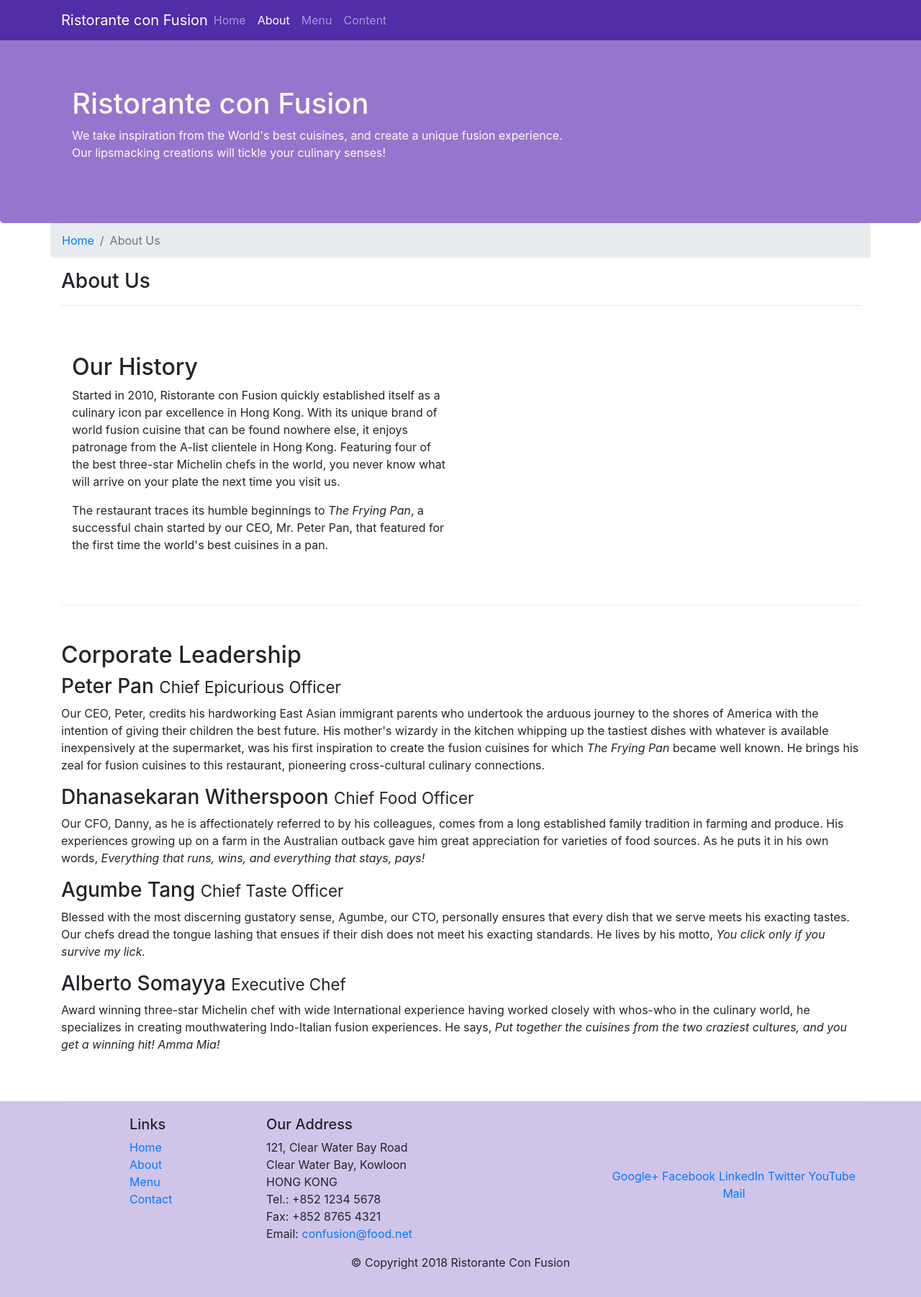
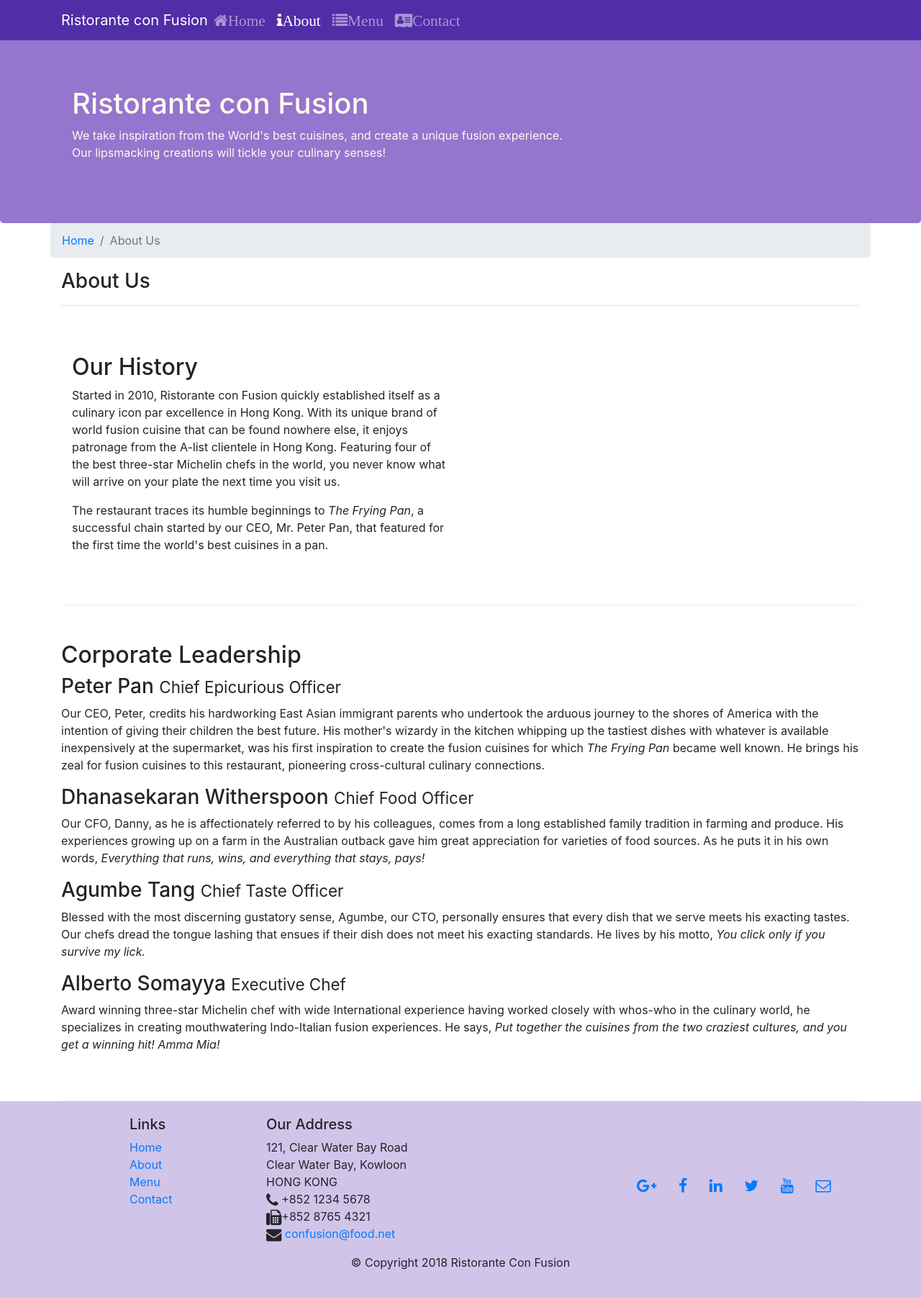
Before and after one commit to imranumer/confusion-bootstrap, a website: page aboutus.html in a window 1280 px wide. Shown: the whole page at 72% size. Drawn offline with nearby package versions, Linux system fonts and the light colour scheme.

Commit message:
Font Icon and Button

```diff
--- a/aboutus.html
+++ b/aboutus.html
@@ -7,6 +7,8 @@
     <meta http-equiv="x-ua-compatible" content="ie=edge">
 
     <link rel="stylesheet" href="node_modules/bootstrap/dist/css/bootstrap.min.css">
+    <link rel="stylesheet" href="node_modules/font-awesome/css/font-awesome.min.css">
+    <link ref="stylesheet" href="node_modules/bootstrap-social/bootstrap-social.css">
     <link rel="stylesheet" href="CSS/styles.css">
 
     <title>Ristorante Con Fusion: About Us</title>
@@ -14,19 +16,22 @@
 </head>
 
 <body>
+    <!-- class navbar used for navbar , navbar dark is used for the color of navbar to be dark,navbar-expand-sm for to collaps the navbar for smal and extra small screen size
+        ,fixed top is used to fixed the navbar to be fixed on the top of the screen if the user scroling the screen,and bg primary is for to make the background color primary. -->
     <nav class="navbar navbar-dark navbar-expand-sm  fixed-top">
         <div class="container">
             <button class="navbar-toggler" type="button" data-toggle="collapse" data-target="#Navbar">
                 <span class="navbar-toggler-icon"></span>
             </button>
+            <!-- to put the brand name with  the link to main page ,we can repalce it with  the  logo of the company -->
             <a class="navbar-brand mr-auto" href="./index.html">Ristorante con Fusion</a>
             <div class="collapse navbar-collapse" id="Navbar">
 
                 <ul class="navbar-nav mr-auto">
-                    <li class="nav-item "><a class="nav-link" href="./index.html">Home</a></li>
-                    <li class="nav-item active"><a class="nav-link" href="#">About</a></li>
-                    <li class="nav-item"><a class="nav-link" href="#">Menu</a></li>
-                    <li class="nav-item"><a class="nav-link" href="#">Content</a></li>
+                    <li class="nav-item "><a class="nav-link" href="./index.html"><i class="fa fa-home fa-lg">Home</i></a></li>
+                    <li class="nav-item active"><a class="nav-link" href="#"><i class="fa fa-info fa-lg">About</i></a></li>
+                    <li class="nav-item"><a class="nav-link" href="#"><i class="fa fa-list fa-lg">Menu</i> </a></li>
+                    <li class="nav-item"><a class="nav-link" href="#"><i class="fa fa-address-card fa-lg">Contact</i></a></li>
 
                 </ul>
             </div>
@@ -125,19 +130,19 @@
                         121, Clear Water Bay Road<br>
                         Clear Water Bay, Kowloon<br>
                         HONG KONG<br>
-                        Tel.: +852 1234 5678<br>
-                        Fax: +852 8765 4321<br>
-                        Email: <a href="mailto:confusion@food.net">confusion@food.net</a>
+                        <i class="fa fa-phone fa-lg"></i> +852 1234 5678<br>
+                        <i class="fa fa-fax fa-lg" ></i>+852 8765 4321<br>
+                        <i class="fa fa-envelope fa-lg"></i> <a href="mailto:confusion@food.net">confusion@food.net</a>
                     </address>
                 </div>
                 <div class="col-12 col-sm-4 align-self-center">
                     <div class="text-center">
-                        <a href="http://google.com/+">Google+</a>
-                        <a href="http://www.facebook.com/profile.php?id=">Facebook</a>
-                        <a href="http://www.linkedin.com/in/">LinkedIn</a>
-                        <a href="http://twitter.com/">Twitter</a>
-                        <a href="http://youtube.com/">YouTube</a>
-                        <a href="mailto:">Mail</a>
+                        <a class="btn btn-social-icon btn-google" href="http://google.com/+"><i class="fa fa-google-plus fa-lg"></i></a>
+                        <a class="btn btn-social-icon btn-google" href="http://www.facebook.com/profile.php?id="><i class="fa fa-facebook fa-lg"></i></a>
+                        <a class="btn btn-social-icon btn-google" href="http://www.linkedin.com/in/"><i class="fa fa-linkedin fa-lg"></i></a>
+                        <a class="btn btn-social-icon btn-google" href="http://twitter.com/"><i class="fa fa-twitter fa-lg"></i></a>
+                        <a  class="btn btn-social-icon btn-google" href="http://youtube.com/"><i class="fa fa-youtube fa-lg"></i></a>
+                        <a class="btn btn-social-icon" href="mailto:"><i class="fa fa-envelope-o fa-lg"></i></a>
                     </div>
                 </div>
             </div>
--- a/package.json
+++ b/package.json
@@ -11,10 +11,12 @@
   "author": "",
   "license": "ISC",
   "devDependencies": {
-    "lite-server": "^2.3.0"
+    "lite-server": "^2.2.0"
   },
   "dependencies": {
     "bootstrap": "^4.0.0",
+    "bootstrap-social": "^5.1.1",
+    "font-awesome": "^4.7.0",
     "jquery": "^3.3.1",
     "popper.js": "^1.12.9"
   }
```
Also changed, not shown: index.html (+17 -13 lines), 1 other file.
